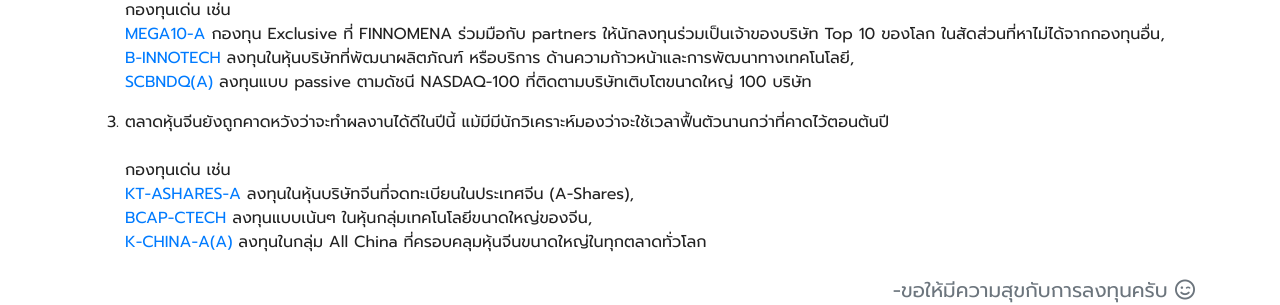
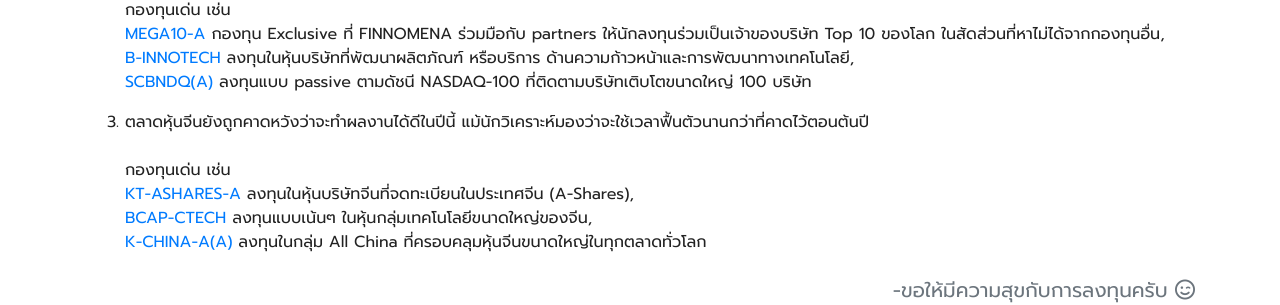
Before and after one commit to moneysart/moneysart.github.io, a Jekyll site: the page built from weekly/_posts/2023-04-09-summary.md, in a window 1280 px wide. Shown: the part 763-1068 px from the top of the page. Built offline with Jekyll 4.4.1, drawn with Linux system fonts in a browser that asks for light colours; nearby versions of some CDN libraries.

Commit message:
fix typo

```diff
--- a/weekly/_posts/2023-04-09-summary.md
+++ b/weekly/_posts/2023-04-09-summary.md
@@ -38,7 +38,7 @@ date: 2023-04-08
 [B-INNOTECH](https://www.finnomena.com/fund/B-INNOTECH) ลงทุนในหุ้นบริษัทที่พัฒนาผลิตภัณฑ์ หรือบริการ ด้านความก้าวหน้าและการพัฒนาทางเทคโนโลยี,
 [SCBNDQ(A)](https://www.finnomena.com/fund/SCBNDQ(A)) ลงทุนแบบ passive ตามดัชนี NASDAQ-100 ที่ติดตามบริษัทเติบโตขนาดใหญ่ 100 บริษัท
 
-3. ตลาดหุ้นจีนยังถูกคาดหวังว่าจะทำผลงานได้ดีในปีนี้ แม้มีมีนักวิเคราะห์มองว่าจะใช้เวลาฟื้นตัวนานกว่าที่คาดไว้ตอนต้นปี<br><br>
+3. ตลาดหุ้นจีนยังถูกคาดหวังว่าจะทำผลงานได้ดีในปีนี้ แม้นักวิเคราะห์มองว่าจะใช้เวลาฟื้นตัวนานกว่าที่คาดไว้ตอนต้นปี<br><br>
 กองทุนเด่น เช่น
 [KT-ASHARES-A](https://www.finnomena.com/fund/KT-Ashares-A) ลงทุนในหุ้นบริษัทจีนที่จดทะเบียนในประเทศจีน (A-Shares),
 [BCAP-CTECH](https://www.finnomena.com/fund/BCAP-CTECH) ลงทุนแบบเน้นๆ ในหุ้นกลุ่มเทคโนโลยีขนาดใหญ่ของจีน,
```
